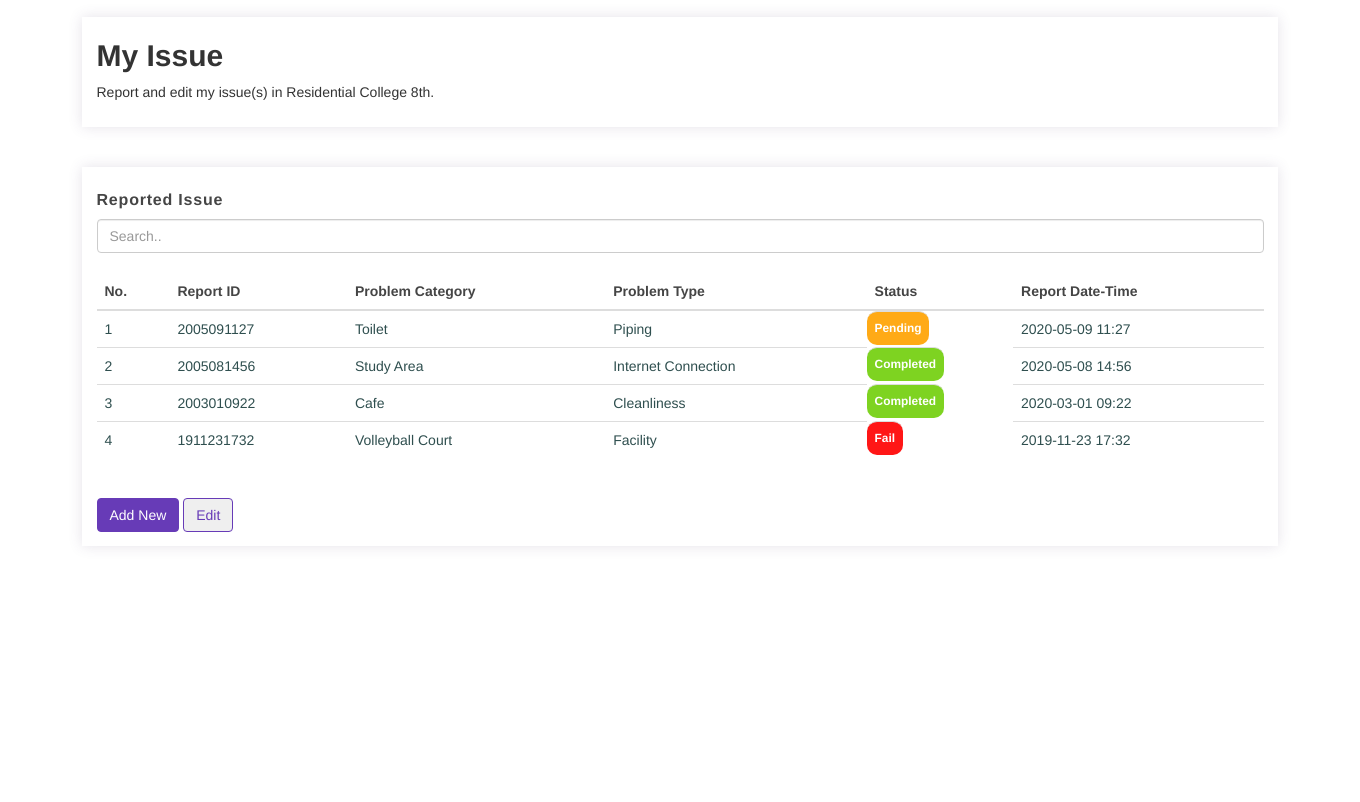
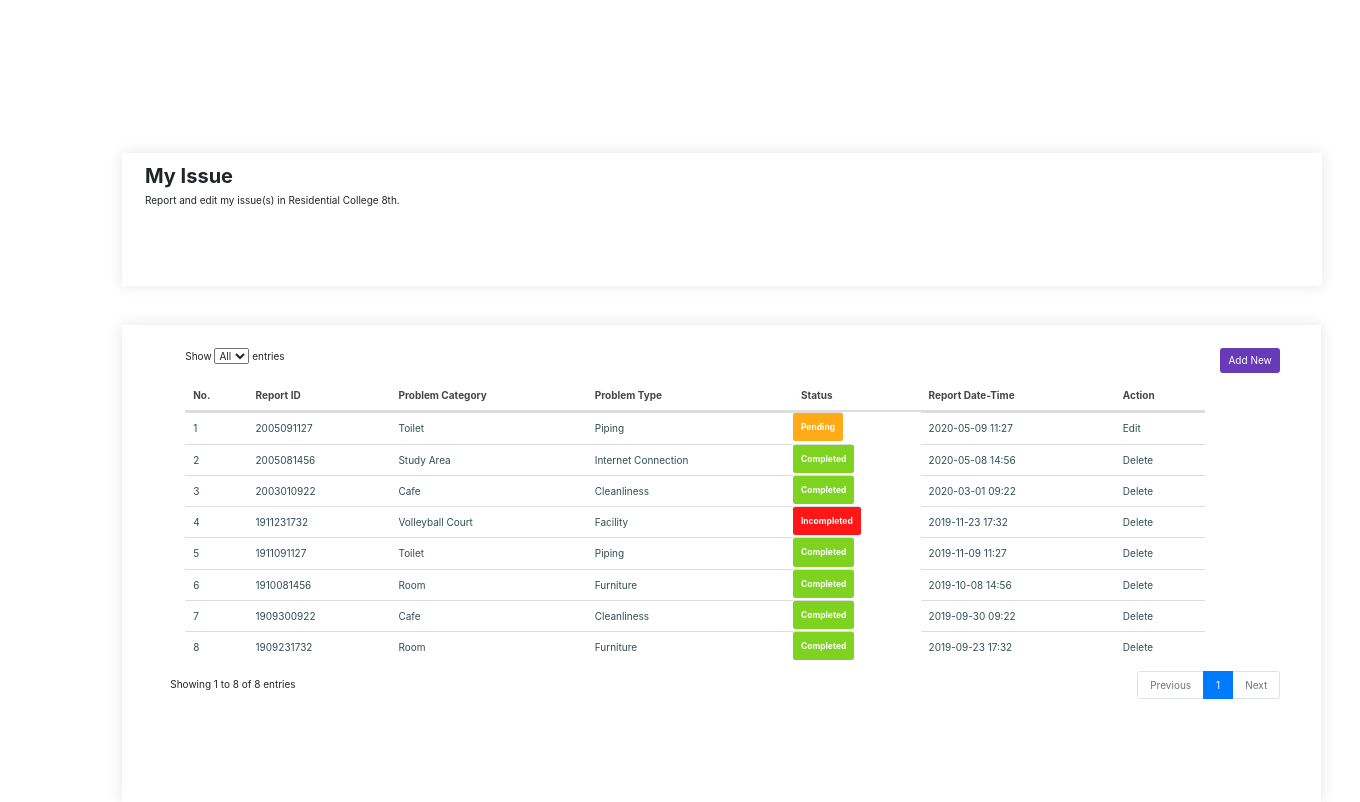
Before and after one commit to kphilemon/RCMS, a PHP site: page /report.html in a window 1360 px wide. Before the commit the page ends 547 px from the top, so only its background shows below. Run offline with PHP 8.4, Linux system fonts and the light colour scheme; some libraries are stand-ins or nearby versions.

Commit message:
this is my aeric part

```diff
--- a/addReport.html
+++ b/addReport.html
@@ -11,7 +11,7 @@
         <div class="card">
             <div class="card-header">
                 <h2><strong>New Issue</strong></h2>
-                <p>Please fill in this form to add an issue.Required information is marked with an asterisk(*).</p>
+                <p>Please fill in this form to add an issue. Required information is marked with an asterisk(*).</p>
             </div>
             <div class="card-body">
                 <form method="get" action="">
@@ -53,7 +53,7 @@
                     <br>
                     <div class="form-group">
                         <label>
-                            <input type="submit" class="btn btn-secondary" style="color: #fff;background-color: #673BB7;border-color: #673BB7;" id="AddNew" value="Report" onclick="alertSubmit(); location.href='report.html'"></label>
+                            <input type="submit" class="btn btn-secondary" style="color: #fff;background-color: #673BB7;border-color: #673BB7;" id="AddNew" value="Submit Issue" onclick="alertSubmit(); location.href='report.html'"></label>
                             <input type="button" class="btn btn-outline-secondary" style="color: #673BB7;border-color: #673BB7;" onclick="location.href='report.html';" value="Cancel"/>
                     </div>
                 </form>
--- a/report.html
+++ b/report.html
@@ -7,27 +7,28 @@
     <script src="https://ajax.googleapis.com/ajax/libs/jquery/3.4.1/jquery.min.js"></script>
     <script src="https://maxcdn.bootstrapcdn.com/bootstrap/3.4.1/js/bootstrap.min.js"></script>
     <script src="https://ajax.googleapis.com/ajax/libs/jquery/2.1.1/jquery.min.js"></script>
+    <!--datatable-->
+    <link rel="stylesheet" href="stackpath.bootstrapcdn.com/bootstrap/4.3.1/css/bootstrap.min.css">
+    <link rel="stylesheet" href="https://cdn.datatables.net/1.10.19/css.dataTables.bootstraps4.min.css">
 
     <link rel="import" href="common/navbar.html">
     <link rel="stylesheet" href="tablecardstyle.css" type="text/css">
     <head>
-        <title>Online Registratioin System : Report Issue</title>
+        <title>Report Issue</title>
     </head>
 
-    <body>
+    <body onload="editable()">
         <main>
             <div class="card">
                 <div class="card-header">
                     <h2><strong>My Issue</strong></h2>
                     <p>Report and edit my issue(s) in Residential College 8th.</p>
                 </div>
-                <br><br>
                 <div class="card-body">
-                    <h4 class="card-title"><strong>Reported Issue</strong></h4>
-                    <div class="table-responsive">
-                        <input class="form-control" id="myInput" type="text" placeholder="Search..">
-                        <br>
-                        <table class="table header-border table-responsive-sm">
+                    <div class="container">
+                        <!--<input class="form-control" id="myInput" type="text" placeholder="Search..">-->
+                        <input type="button" class="btn btn-secondary" style="float: right" onclick="location.href='addReport.html';" value="Add New" />
+                        <table class="table header-border table-responsive-sm" id="table">
                             <thead>
                                 <tr>
                                     <th>No.</th>
@@ -36,46 +37,84 @@
                                     <th>Problem Type</th>
                                     <th>Status</th>
                                     <th>Report Date-Time</th>
+                                    <th>Action</th>
                                 </tr>
                             </thead>
                             <tbody id="myTable">
-                                <tr>
-                                    <td>1</td>
+                                <tr id="2005091127">
+                                    <td></td>
                                     <td>2005091127</td>
                                     <td>Toilet</td>
                                     <td>Piping</td>
                                     <td class="badge badge-pending">Pending</td>
                                     <td>2020-05-09 11:27</td>
+                                    <td></td>
                                 </tr>
-                                <tr>
-                                    <td>2</td>
+                                <tr id="2005081456">
+                                    <td></td>
                                     <td>2005081456</td>
                                     <td>Study Area</td>
                                     <td>Internet Connection</td>
                                     <td class="badge badge-success">Completed</td>
                                     <td>2020-05-08 14:56</td>
+                                    <td></td>
                                 </tr>
-                                <tr>
-                                    <td>3</td>
+                                <tr id="2003010922">
+                                    <td></td>
                                     <td>2003010922</td>
                                     <td>Cafe</td>
                                     <td>Cleanliness</td>
                                     <td class="badge badge-success">Completed</td>
                                     <td>2020-03-01 09:22</td>
+                                    <td></td>
                                 </tr>
-                                <tr>
-                                    <td>4</td>
+                                <tr id="1911231732">
+                                    <td></td>
                                     <td>1911231732</td>
                                     <td>Volleyball Court</td>
                                     <td>Facility</td>
-                                    <td class="badge badge-failure">Fail</td>
+                                    <td class="badge badge-failure">Incompleted</td>
                                     <td>2019-11-23 17:32</td>
+                                    <td></td>
+                                </tr>
+                                <tr id="1911091127">
+                                    <td></td>
+                                    <td>1911091127</td>
+                                    <td>Toilet</td>
+                                    <td>Piping</td>
+                                    <td class="badge badge-success">Completed</td>
+                                    <td>2019-11-09 11:27</td>
+                                    <td></td>
+                                </tr>
+                                <tr id="1910081456">
+                                    <td></td>
+                                    <td>1910081456</td>
+                                    <td>Room</td>
+                                    <td>Furniture</td>
+                                    <td class="badge badge-success">Completed</td>
+                                    <td>2019-10-08 14:56</td>
+                                    <td></td>
+                                </tr>
+                                <tr id="1909300922">
+                                    <td></td>
+                                    <td>1909300922</td>
+                                    <td>Cafe</td>
+                                    <td>Cleanliness</td>
+                                    <td class="badge badge-success">Completed</td>
+                                    <td>2019-09-30 09:22</td>
+                                    <td></td>
+                                </tr>
+                                <tr id="1909231732">
+                                    <td></td>
+                                    <td>1909231732</td>
+                                    <td>Room</td>
+                                    <td>Furniture</td>
+                                    <td class="badge badge-success">Completed</td>
+                                    <td>2019-09-23 17:32</td>
+                                    <td></td>
                                 </tr>
                             </tbody>
                         </table>
-                        <br>
-                        <input type="button" class="btn btn-secondary" onclick="location.href='addReport.html';" value="Add New" />
-                        <input type="button" class="btn btn-outline-secondary" onclick="location.href='editReport.html';" value="Edit" />
                     </div>
                 </div>
             </div>
@@ -84,6 +123,7 @@
 
         </footer>
         <script>
+            //search table algorithm
             $(document).ready(function(){
                 $("#myInput").on("keyup", function() {
                     var value = $(this).val().toLowerCase();
@@ -92,7 +132,47 @@
                     });
                 });
             });
+
+            <!-- show action based on badge  -->
+            function editable(){
+                var rowNum = document.getElementsByTagName("TR").length;
+                var i;
+                for(i=1;i<rowNum;i++) {
+                    var match = document.getElementsByTagName("TR")[i].getElementsByTagName("TD")[4].getAttribute("class");
+                    if (match==="badge badge-pending") {
+                        document.getElementsByTagName("TR")[i].getElementsByTagName("TD")[6].innerHTML = "Edit";
+                        document.getElementsByTagName("TR")[i].getElementsByTagName("TD")[6].setAttribute("onclick","location.href='editReport.html';");
+                    } else {
+                        document.getElementsByTagName("TR")[i].getElementsByTagName("TD")[6].innerHTML = "Delete";
+                        document.getElementsByTagName("TR")[i].getElementsByTagName("TD")[6].setAttribute("onclick","deleteRow(this)");
+                    }
+                }
+            }
+
+            function deleteRow(r) {
+                var i = r.parentNode.rowIndex;
+                document.getElementById("table").deleteRow(i);
+            }
         </script>
+
+    <script src="https://code.jquery.com/jquery-3.3.1.min.js"></script>
+    <script src="https://cdnjs.cloudflare.com/ajax/libs/popper.js/1.14.7/umd/popper.min.js"></script>
+    <script src="https://stackpath.bootstrapcdn.com/bootstrap/4.3.1/js/bootstrap.min.js"></script>
+
+    <script src="https://cdn.datatables.net/1.10.19/js/jquery.dataTables.min.js"></script>
+    <script src="https://cdn.datatables.net/1.10.19/js/dataTables.bootstrap4.min.js"></script>
+    <script>
+        $('#table').DataTable({
+            searching : false,
+            ordering : false,
+            lengthMenu :[[-1,5,10,25,50],["All",5,10,25,50]],
+            createdRow : function (row,data,index){
+                if (data[5].replace(/[\$,]/g, '')*1>150000){
+                    $('td',row).eq(5).addClass('text-success');
+                }
+            }
+        });
+    </script>
 
     </body>
 </html>
--- a/tablecardstyle.css
+++ b/tablecardstyle.css
@@ -1,22 +1,19 @@
 .card {
-    margin-top: 15px;
-    margin-left: 80px;
-    margin-right: 80px;
-    margin-bottom: 1.875rem;
-    background-color: #fff;
-    position: relative;
-    border: 2px solid transparent;
-    border-radius: 0.25rem;
+    background-color: transparent;
+    position: absolute;
+    border: solid transparent;
 }
 
 .card-header {
-    position: relative;
+    padding-left: 20px;
+    position: absolute;
+    width: 1200px;
+    height: 133px;
+    left: 119px;
+    top: 150px;
     background: transparent;
-    padding: 1.25rem;
-    padding-top: 0px;
-    display: flow;
     justify-content: left;
-    border: 2px solid transparent;
+    border: solid transparent;
     box-shadow: 0px 0px 13px 0px rgba(82, 63, 105, 0.15);
 }
 
@@ -30,9 +27,15 @@
 }
 
 .card-body {
-    border: 2px solid transparent;
+    padding-top: 20px;
+    padding-left: 20px;
+    border: solid transparent;
     flex: 1 1 auto;
-    padding: 1.25rem;
+    position: absolute;
+    width: 1199px;
+    height: 477px;
+    left: 119px;
+    top: 322px;
     box-shadow: 0px 0px 13px 0px rgba(82, 63, 105, 0.15);
 }
 
@@ -46,6 +49,7 @@
 }
 
 table {
+    margin-top: 15px;
     padding-top: 5px;
     border-collapse: collapse;
     width: 100%;
@@ -77,6 +81,18 @@ tbody {
     border-color: inherit;
 }
 
+table tbody {
+    counter-reset: rowNumber;
+}
+
+table tbody tr {
+    counter-increment: rowNumber;
+}
+
+table tbody tr td:first-child::before {
+    content: counter(rowNumber);
+}
+
 td {
     display: table-cell;
     vertical-align: inherit;
@@ -103,6 +119,10 @@ td {
 }
 
 button{
+    margin: 0;
+    font-family: inherit;
+    font-size: inherit;
+    line-height: inherit;
     cursor: pointer;
 }
 
```
